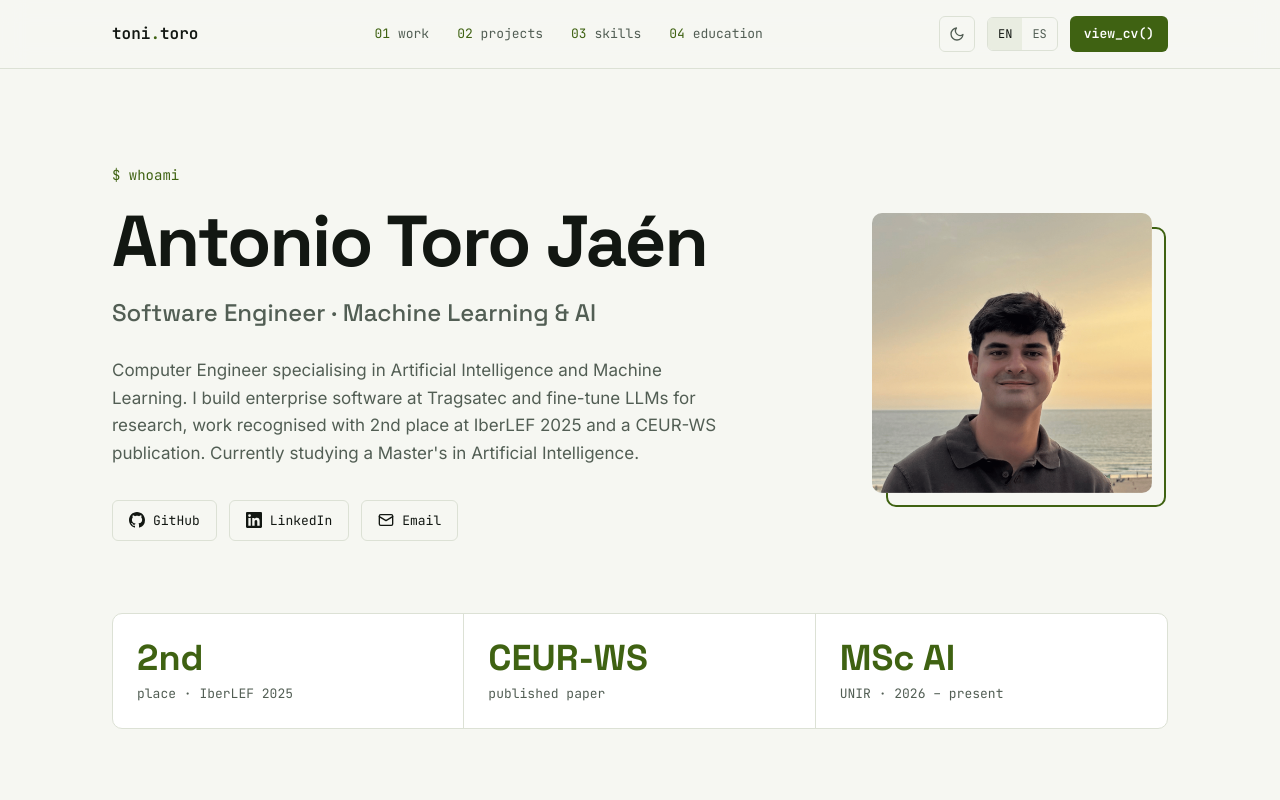
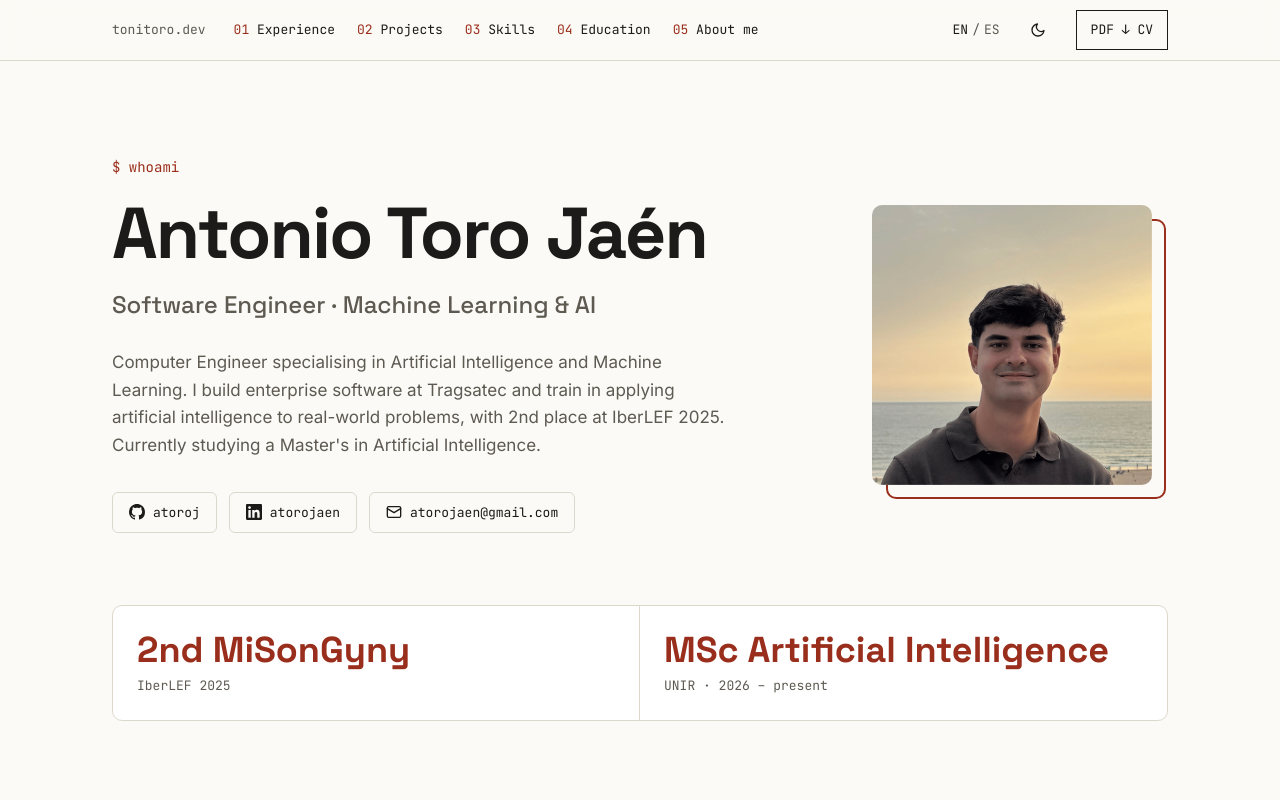
Before and after one commit to atoroj/Portfolio-Tonitoro, an Astro site: page / in a window 1280 px wide. Shown: the top 800 px of the page. Built offline with nearby package versions, Linux system fonts and the light colour scheme; Astro itself is replaced by a stand-in of ours.

Commit message:
Nuevo cambio de estilo

```diff
--- a/src/components/Me.astro
+++ b/src/components/Me.astro
@@ -6,13 +6,12 @@ import { getLangFromUrl, useTranslations } from '../i18n/utils';
 const lang = getLangFromUrl(Astro.url);
 const t = useTranslations(lang);
 const socials = [
-    { href: 'https://github.com/atoroj', label: 'GitHub', icon: GithubIcon },
-    { href: 'https://www.linkedin.com/in/atorojaen/', label: 'LinkedIn', icon: LinkedinIcon },
-    { href: 'mailto:atorojaen@gmail.com', label: 'Email', icon: EmailIcon },
+    { href: 'https://github.com/atoroj', label: 'atoroj', icon: GithubIcon },
+    { href: 'https://www.linkedin.com/in/atorojaen/', label: 'atorojaen', icon: LinkedinIcon },
+    { href: 'mailto:atorojaen@gmail.com', label: 'atorojaen@gmail.com', icon: EmailIcon },
 ];
 const stats = [
     { value: t('stat_iberlef_value'), label: t('stat_iberlef_label') },
-    { value: t('stat_paper_value'), label: t('stat_paper_label') },
     { value: t('stat_master_value'), label: t('stat_master_label') },
 ];
 ---
@@ -56,7 +55,7 @@ const stats = [
     </div>
 </section>
 
-<ul class="grid grid-cols-1 overflow-hidden rounded-[10px] border border-line bg-surface sm:grid-cols-3">
+<ul class="grid grid-cols-1 overflow-hidden rounded-[10px] border border-line bg-surface sm:grid-cols-2">
     {stats.map((stat) => (
         <li class="border-line p-6 not-last:border-b sm:not-last:border-b-0 sm:not-last:border-r">
             <p class="font-display text-4xl font-bold text-accent">{stat.value}</p>
--- a/src/components/shared/Header.astro
+++ b/src/components/shared/Header.astro
@@ -10,32 +10,31 @@ const links = [
     { href: '#projects', label: t('nav_projects') },
     { href: '#skills', label: t('nav_skills') },
     { href: '#education', label: t('nav_education') },
+    { href: '#about', label: t('nav_about') },
 ];
 ---
-<header class="sticky top-0 z-50 border-b border-line bg-bg/85 backdrop-blur-md">
-    <nav class="mx-auto flex max-w-[1120px] flex-wrap items-center justify-between gap-4 px-4 py-4 sm:px-8">
-        <a href={home} class="font-mono text-base font-semibold text-fg">
-            toni<span class="text-accent">.</span>toro
-        </a>
-        <ul class="hidden items-center gap-7 font-mono text-[13px] text-muted lg:flex">
-            {links.map((link, i) => (
-                <li>
-                    <a href={link.href} class="transition-colors hover:text-fg">
-                        <span class="text-accent">{String(i + 1).padStart(2, '0')}</span> {link.label}
-                    </a>
-                </li>
-            ))}
-        </ul>
-        <div class="flex items-center gap-3">
+<header class="sticky top-0 z-50 border-b border-line bg-bg/90 backdrop-blur-md">
+    <nav class="mx-auto flex max-w-[1120px] items-center justify-between gap-x-7 px-4 py-2.5 font-mono text-[13px] sm:px-8">
+        <div class="flex items-center gap-x-7">
+            <a href={home} class="text-muted transition-colors hover:text-fg">tonitoro.dev</a>
+            <ul class="hidden items-center gap-x-[22px] lg:flex">
+                {links.map((link, i) => (
+                    <li>
+                        <a href={link.href} class="text-fg transition-colors hover:text-accent"><span class="text-accent">{String(i + 1).padStart(2, '0')}</span> {link.label}</a>
+                    </li>
+                ))}
+            </ul>
+        </div>
+        <div class="flex items-center gap-x-[22px]">
+            <LanguagePicker />
             <ThemeToggle />
-            <LanguagePicker />
             <a
                 href={t('cv_file')}
                 target="_blank"
                 rel="noopener noreferrer"
-                class="rounded-md bg-accent px-3.5 py-2 font-mono text-[13px] font-semibold text-on-accent transition-opacity hover:opacity-90"
+                class="inline-flex min-h-10 items-center border border-rule px-3.5 text-fg transition-colors hover:bg-fg hover:text-bg"
             >
-                {t('cv')}
+                PDF ↓ CV
             </a>
         </div>
     </nav>
--- a/src/components/shared/LanguagePicker.astro
+++ b/src/components/shared/LanguagePicker.astro
@@ -7,19 +7,22 @@ const translatedPath = useTranslatedPath(currentLang);
 const t = useTranslations(currentLang);
 ---
 
-<nav aria-label={t('lang_label')} class="flex overflow-hidden rounded-md border border-line font-mono text-xs">
-  {Object.keys(languages).map((lang) => (
+<nav aria-label={t('lang_label')} class="flex items-center font-mono text-[13px]">
+  {Object.keys(languages).map((lang, i) => (
+    <>
+      {i > 0 && <span class="px-1 text-muted" aria-hidden="true">/</span>}
       <a
         href={translatedPath('/', lang)}
         hreflang={lang}
         aria-current={lang === currentLang ? 'page' : undefined}
         class:list={[
-        'px-2.5 py-2 uppercase transition-colors',
-        lang === currentLang ? 'bg-chip text-fg' : 'text-muted hover:text-fg',
+          'inline-flex min-h-10 items-center uppercase transition-colors',
+          lang === currentLang ? 'text-fg' : 'text-muted hover:text-accent',
         ]}
       >
         {lang}
       </a>
+    </>
   ))}
 </nav>
 
--- a/src/components/shared/ThemeToggle.astro
+++ b/src/components/shared/ThemeToggle.astro
@@ -7,7 +7,7 @@ const t = useTranslations(getLangFromUrl(Astro.url));
     id="theme-toggle"
     aria-label={t('theme_toggle')}
     title={t('theme_toggle')}
-    class="flex h-9 w-9 items-center justify-center rounded-md border border-line text-muted transition-colors hover:text-fg"
+    class="flex h-10 w-8 items-center justify-center text-fg transition-colors hover:text-accent"
 >
     <!-- Moon: shown in light mode -->
     <svg class="h-4 w-4 [[data-theme=dark]_&]:hidden" viewBox="0 0 24 24" fill="none" stroke="currentColor" stroke-width="2" stroke-linecap="round" stroke-linejoin="round" aria-hidden="true">
--- a/src/i18n/ui.ts
+++ b/src/i18n/ui.ts
@@ -12,10 +12,11 @@ export const ui = {
         'about': 'About me',
         'projects': 'Projects',
         'skills': 'Skills',
-        'nav_work': 'work',
-        'nav_projects': 'projects',
-        'nav_skills': 'skills',
-        'nav_education': 'education',
+        'nav_work': 'Experience',
+        'nav_projects': 'Projects',
+        'nav_skills': 'Skills',
+        'nav_education': 'Education',
+        'nav_about': 'About me',
         'cv': 'view_cv()',
         'cv_file': '/pdf/cveng.pdf',
         'contact': 'Contact',
@@ -24,19 +25,17 @@ export const ui = {
         'meta_description': 'Antonio Toro Jaén, Software Engineer specialised in Machine Learning and AI. Experience, projects and skills.',
         'hero_hello': '$ whoami',
         'role': 'Software Engineer · Machine Learning & AI',
-        'me_text': 'Computer Engineer specialising in Artificial Intelligence and Machine Learning. I build enterprise software at Tragsatec and fine-tune LLMs for research, work recognised with 2nd place at IberLEF 2025 and a CEUR-WS publication. Currently studying a Master\'s in Artificial Intelligence.',
-        'stat_iberlef_value': '2nd',
-        'stat_iberlef_label': 'place · IberLEF 2025',
-        'stat_paper_value': 'CEUR-WS',
-        'stat_paper_label': 'published paper',
-        'stat_master_value': 'MSc AI',
+        'me_text': 'Computer Engineer specialising in Artificial Intelligence and Machine Learning. I build enterprise software at Tragsatec and train in applying artificial intelligence to real-world problems, with 2nd place at IberLEF 2025. Currently studying a Master\'s in Artificial Intelligence.',
+        'stat_iberlef_value': '2nd MiSonGyny',
+        'stat_iberlef_label': 'IberLEF 2025',
+        'stat_master_value': 'MSc Artificial Intelligence',
         'stat_master_label': 'UNIR · 2026 – present',
         'about_text': 'Since I was a child, I have had a great passion for computer science. When the time came to decide what to study, I did not hesitate, I trained as a developer. After a year of work experience, I confirmed that I was on the right path, I decided to take a step further to become an engineer. Today I combine my work as a developer with a Master\'s Degree in Artificial Intelligence, the field where I want to focus my career.',
         'kind_thesis': 'bachelor thesis',
         'kind_personal': 'personal project',
         'status_iberlef': '2nd · IberLEF',
         'in_progress': 'in progress',
-        'misongyny_description': 'Transformers and LLMs (DeepSeek, Llama, Qwen) fine-tuned to detect misogyny in Spanish song lyrics. Published in CEUR-WS.',
+        'misongyny_description': 'Transformers and LLMs (DeepSeek, Llama, Qwen) fine-tuned to detect misogyny in Spanish song lyrics.',
         'rydr_description': 'FastAPI backend with Vertical Slicing and Hexagonal Architecture, JWT auth, SQLAlchemy and pytest, plus a native iOS navigation app.',
         'roaddamage_description': 'Object detection model that spots potholes and cracks in road images, evaluated with mAP, precision and recall.',
         'education_sevilla_title': 'Higher Degree in Multiplatform App Development',
@@ -65,10 +64,11 @@ export const ui = {
         'about': 'Sobre mí',
         'projects': 'Proyectos',
         'skills': 'Habilidades',
-        'nav_work': 'experiencia',
-        'nav_projects': 'proyectos',
-        'nav_skills': 'habilidades',
-        'nav_education': 'educación',
+        'nav_work': 'Experiencia',
+        'nav_projects': 'Proyectos',
+        'nav_skills': 'Habilidades',
+        'nav_education': 'Educación',
+        'nav_about': 'Sobre mí',
         'cv': 'ver_cv()',
         'cv_file': '/pdf/cveng.pdf',
         'contact': 'Contacto',
@@ -77,19 +77,17 @@ export const ui = {
         'meta_description': 'Antonio Toro Jaén, Ingeniero de Software especializado en Machine Learning e IA. Experiencia, proyectos y habilidades.',
         'hero_hello': '$ whoami',
         'role': 'Ingeniero de Software · Machine Learning e IA',
-        'me_text': 'Ingeniero Informático especializado en Inteligencia Artificial y Machine Learning. Desarrollo software empresarial en Tragsatec y hago fine-tuning de LLMs en investigación, un trabajo reconocido con el 2º puesto en IberLEF 2025 y una publicación en CEUR-WS. Actualmente curso un Máster en Inteligencia Artificial.',
-        'stat_iberlef_value': '2º',
-        'stat_iberlef_label': 'puesto · IberLEF 2025',
-        'stat_paper_value': 'CEUR-WS',
-        'stat_paper_label': 'artículo publicado',
-        'stat_master_value': 'Máster IA',
+        'me_text': 'Ingeniero Informático especializado en Inteligencia Artificial y Machine Learning. Desarrollo software empresarial en Tragsatec y me formo en aplicar la inteligencia artificial a problemas reales, con un 2º puesto en IberLEF 2025. Actualmente curso un Máster en Inteligencia Artificial.',
+        'stat_iberlef_value': '2º MiSonGyny',
+        'stat_iberlef_label': 'IberLEF 2025',
+        'stat_master_value': 'Máster en Inteligencia Artificial',
         'stat_master_label': 'UNIR · 2026 – actualidad',
         'about_text': 'Desde pequeño he sentido una gran pasión por la informática. Cuando llegó el momento de decidir qué estudiar, no lo dudé, me formé como desarrollador. Tras un año de experiencia laboral, confirmé que estaba en el camino correcto, decidí dar un paso más para convertirme en ingeniero. Hoy compagino mi trabajo como desarrollador con un Máster en Inteligencia Artificial, el área en la que quiero centrar mi carrera.',
         'kind_thesis': 'trabajo fin de grado',
         'kind_personal': 'proyecto personal',
         'status_iberlef': '2º · IberLEF',
         'in_progress': 'en curso',
-        'misongyny_description': 'Transformers y LLMs (DeepSeek, Llama, Qwen) ajustados con fine-tuning para detectar misoginia en letras de canciones en español. Publicado en CEUR-WS.',
+        'misongyny_description': 'Transformers y LLMs (DeepSeek, Llama, Qwen) ajustados con fine-tuning para detectar misoginia en letras de canciones en español.',
         'rydr_description': 'Backend en FastAPI con Vertical Slicing y Arquitectura Hexagonal, autenticación JWT, SQLAlchemy y pytest, junto a una app nativa de navegación para iOS.',
         'roaddamage_description': 'Modelo de detección de objetos que localiza baches y grietas en imágenes de carreteras, evaluado con mAP, precisión y recall.',
         'education_sevilla_title': 'Técnico Superior en Desarrollo de Aplicaciones Multiplataforma',
--- a/src/layouts/Layout.astro
+++ b/src/layouts/Layout.astro
@@ -5,7 +5,7 @@ import Header from "../components/shared/Header.astro";
 import Footer from "../components/shared/Footer.astro";
 const lang = getLangFromUrl(Astro.url);
 const t = useTranslations(lang);
-const site = "https://tonitoro.me";
+const site = "https://tonitoro.dev";
 ---
 
 <!doctype html>
--- a/src/styles/global.css
+++ b/src/styles/global.css
@@ -1,42 +1,45 @@
 @import "tailwindcss";
 
-/* Light theme: "Terminal" (paper + olive). Dark theme: midnight + amber. */
+/* "Paper" theme. Light: printed paper + red ink. Dark: night reading, warm ink. */
 :root {
   color-scheme: light;
-  --bg: #F6F7F2;
+  --bg: #FBFAF6;
   --surface: #FFFFFF;
-  --line: #DCE1D5;
-  --fg: #121712;
-  --muted: #525E54;
-  --accent: #3F6212;
+  --line: #DDD8CC;
+  --rule: #1C1B19;
+  --fg: #1C1B19;
+  --muted: #5E5A52;
+  --accent: #9A2E1C;
   --on-accent: #FFFFFF;
-  --chip: #E9EDE1;
+  --chip: #F1EEE6;
 }
 
 :root[data-theme="dark"] {
   color-scheme: dark;
-  --bg: #0F0F17;
-  --surface: #181826;
-  --line: #272739;
-  --fg: #F1F0F5;
-  --muted: #A6A4B8;
-  --accent: #F5B841;
-  --on-accent: #1A1300;
-  --chip: #232336;
+  --bg: #16150F;
+  --surface: #1E1D17;
+  --line: #34322A;
+  --rule: #D9D4C7;
+  --fg: #EDE9DF;
+  --muted: #A9A396;
+  --accent: #E58C70;
+  --on-accent: #1A0E08;
+  --chip: #26241D;
 }
 
 /* Without JavaScript, follow the system preference. */
 @media (prefers-color-scheme: dark) {
   :root:not([data-theme]) {
     color-scheme: dark;
-    --bg: #0F0F17;
-    --surface: #181826;
-    --line: #272739;
-    --fg: #F1F0F5;
-    --muted: #A6A4B8;
-    --accent: #F5B841;
-    --on-accent: #1A1300;
-    --chip: #232336;
+    --bg: #16150F;
+    --surface: #1E1D17;
+    --line: #34322A;
+    --rule: #D9D4C7;
+    --fg: #EDE9DF;
+    --muted: #A9A396;
+    --accent: #E58C70;
+    --on-accent: #1A0E08;
+    --chip: #26241D;
   }
 }
 
@@ -44,6 +47,7 @@
   --color-bg: var(--bg);
   --color-surface: var(--surface);
   --color-line: var(--line);
+  --color-rule: var(--rule);
   --color-fg: var(--fg);
   --color-muted: var(--muted);
   --color-accent: var(--accent);
```
Also changed, not shown: src/components/About.astro (+10 -6 lines). Lines whose indentation alone changed are shown as unchanged.
